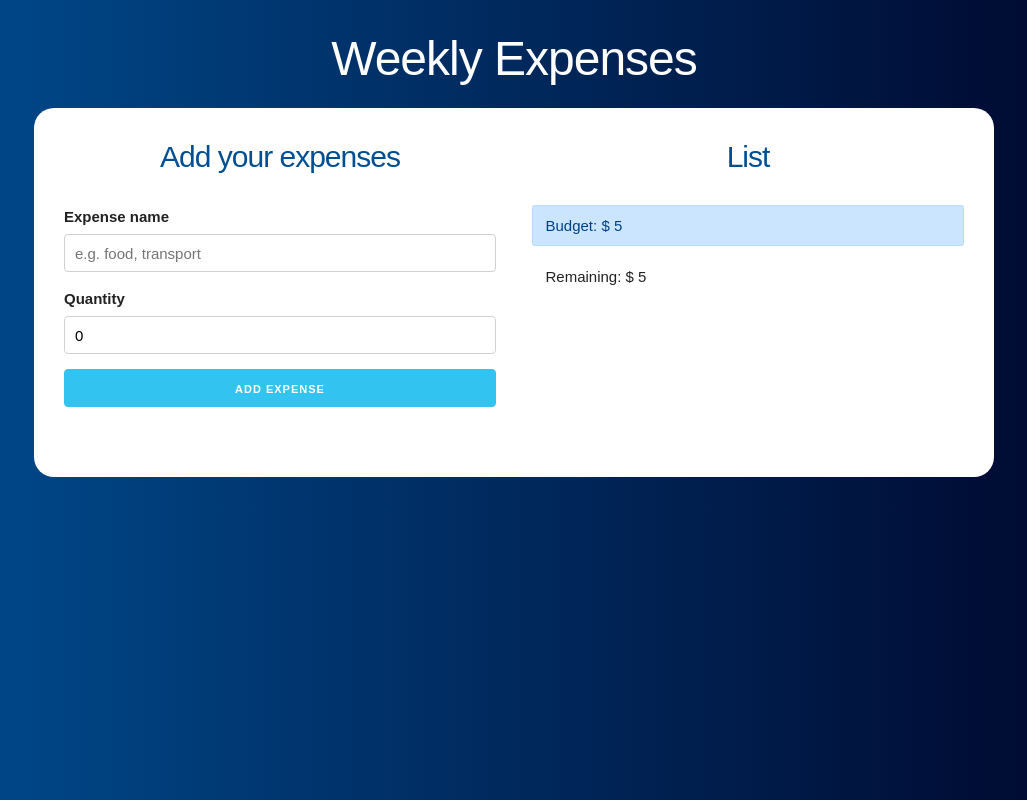
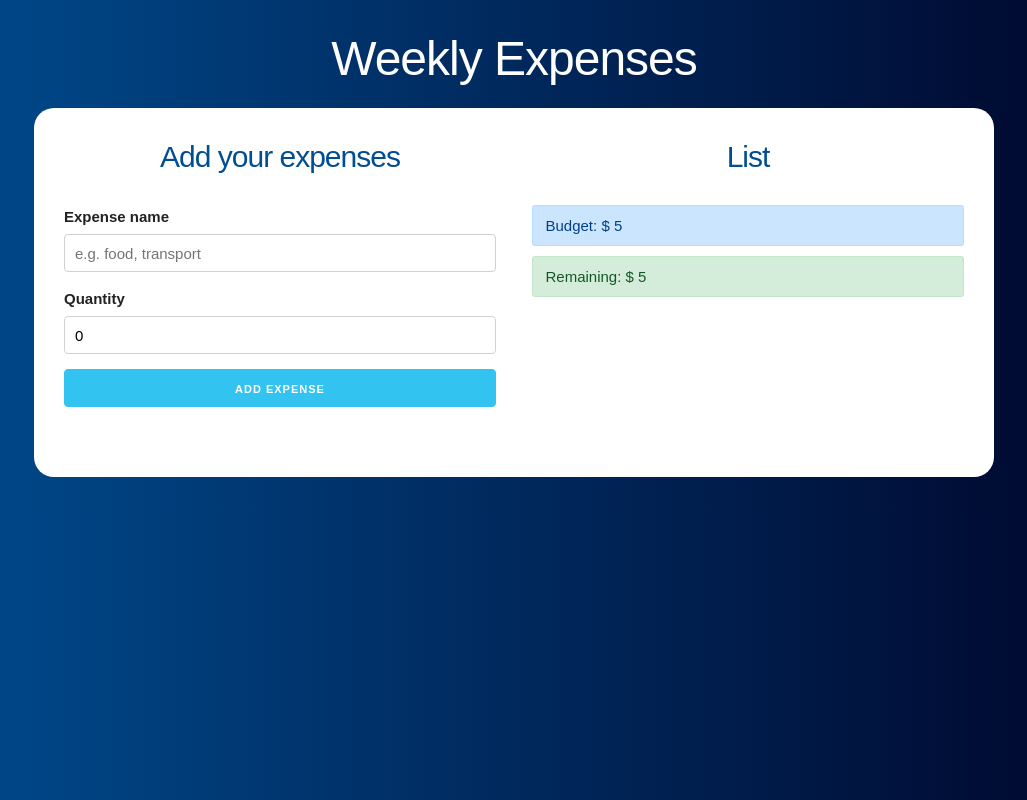
Before and after one commit to jcarlos0511/weekly-expenses, a React (Create React App) app: page / in a window 1280 px wide. Both pictures are taken after typing "5" into the empty fields and a click on the input "Define budget". Shown: the whole page, without its empty margins (126-1153 px from the left). Built offline with nearby package versions, Linux system fonts and the light colour scheme.

Commit message:
alerts added

```diff
--- a/src/components/BudgetControl.js
+++ b/src/components/BudgetControl.js
@@ -1,10 +1,13 @@
 import React, { Fragment } from "react";
+import { reviewBudget } from "../helpers";
 
 const BudgetControl = ({ budget, remaining }) => {
   return (
     <Fragment>
       <div className="alert alert-primary">Budget: $ {budget}</div>
-      <div className="alert">Remaining: $ {remaining}</div>
+      <div className={reviewBudget(budget, remaining)}>
+        Remaining: $ {remaining}
+      </div>
     </Fragment>
   );
 };
--- /dev/null
+++ b/src/helpers.js
@@ -0,0 +1,11 @@
+export const reviewBudget = (budget, remaining) => {
+  let alert;
+  if (budget / 4 > remaining) {
+    alert = "alert alert-danger";
+  } else if (budget / 2 > remaining) {
+    alert = "alert alert-warning";
+  } else {
+    alert = "alert alert-success";
+  }
+  return alert;
+};
```
